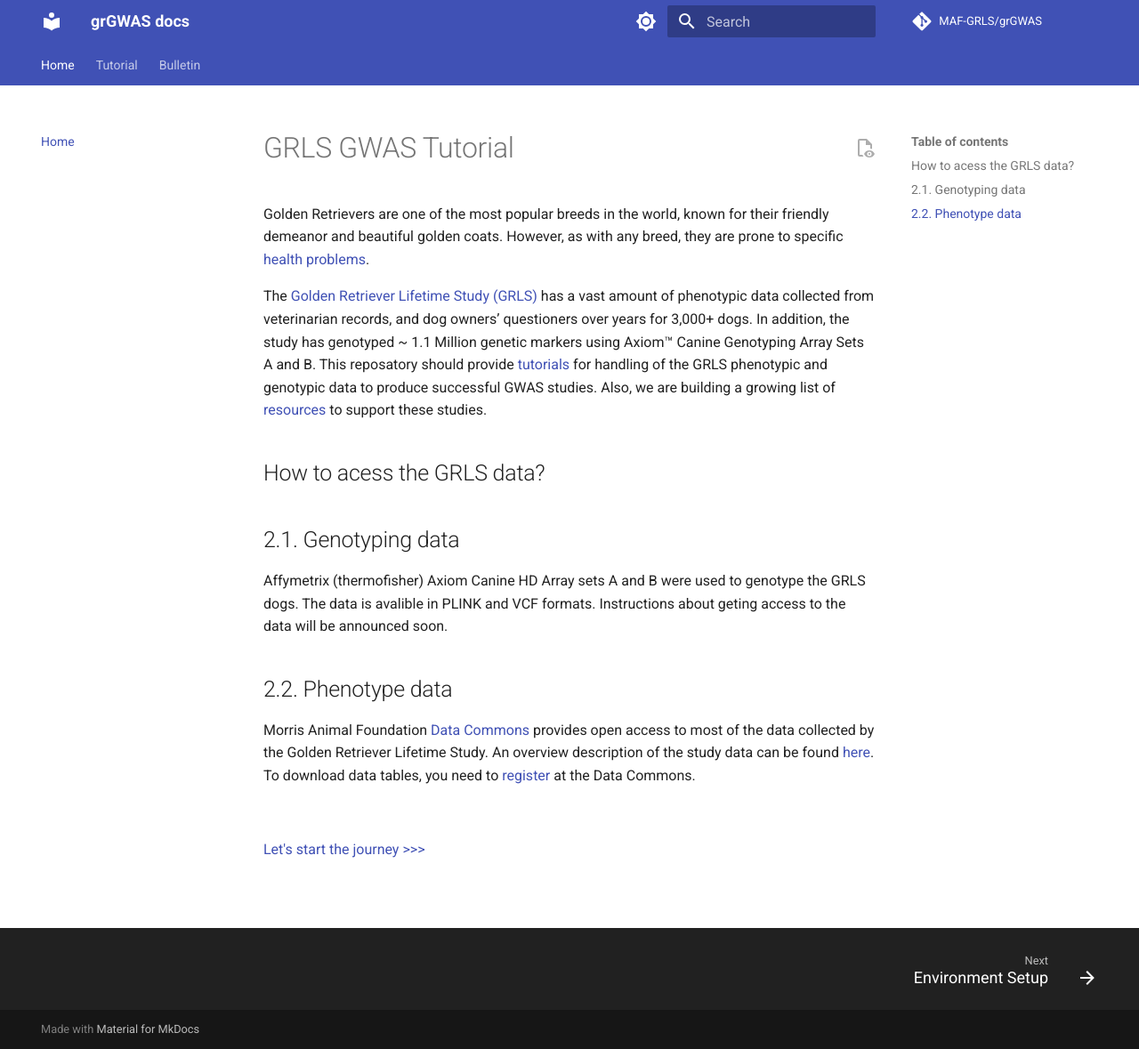
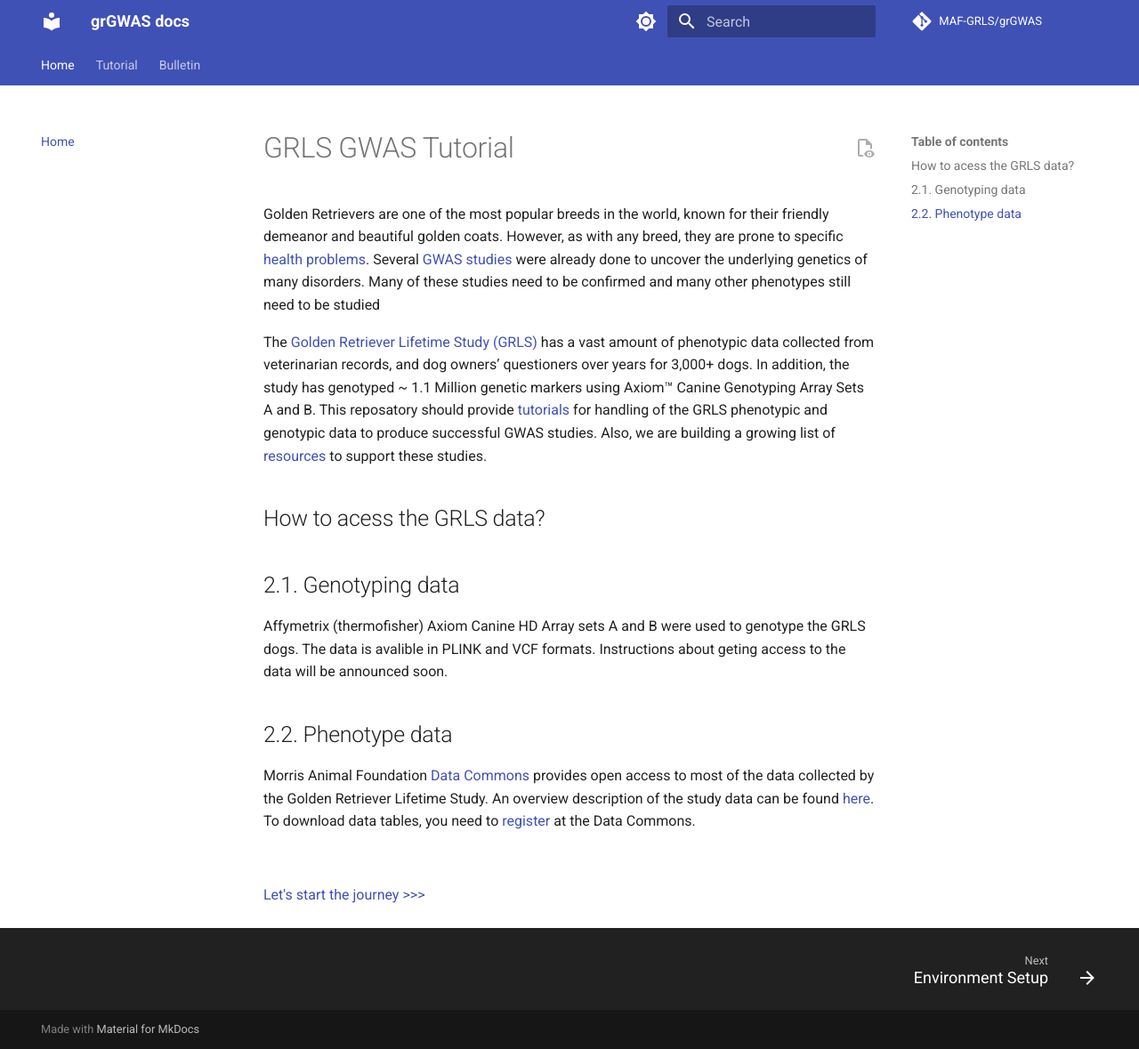
Before and after one commit to morrisanimalfoundation/grGWAS, an MkDocs documentation site: the page built from docs/index.md, in a window 1280 px wide and 1179 px high. Shown: the whole window at 89% size. Built offline with MkDocs 1.6.1 and Material for MkDocs 9.7.7, drawn with Linux system fonts in a browser that asks for light colours; comment, search, counter and statistics services are not loaded.

Commit message:
Update index.md

```diff
--- a/docs/index.md
+++ b/docs/index.md
@@ -1,6 +1,6 @@
 # GRLS GWAS Tutorial
 
-Golden Retrievers are one of the most popular breeds in the world, known for their friendly demeanor and beautiful golden coats. However, as with any breed, they are prone to specific [health problems](./ext_docs/health_concerns.md).
+Golden Retrievers are one of the most popular breeds in the world, known for their friendly demeanor and beautiful golden coats. However, as with any breed, they are prone to specific [health problems](./ext_docs/health_concerns.md). Several [GWAS studies](./ext_docs/gwas_studies.md) were already done to uncover the underlying genetics of many disorders. Many of these studies need to be confirmed and many other phenotypes still need to be studied
 
 The [Golden Retriever Lifetime Study (GRLS)](https://www.morrisanimalfoundation.org/golden-retriever-lifetime-study) has a vast amount of phenotypic data collected from veterinarian records, and dog owners’ questioners over years for 3,000+ dogs. In addition, the study has genotyped ~ 1.1 Million genetic markers using Axiom™ Canine Genotyping Array Sets A and B. This reposatory should provide [tutorials](./1.install.md) for handling of the GRLS phenotypic and genotypic data to produce successful GWAS studies. Also, we are building a growing list of [resources](./ext_docs/health_concerns.md) to support these studies.
 
```
